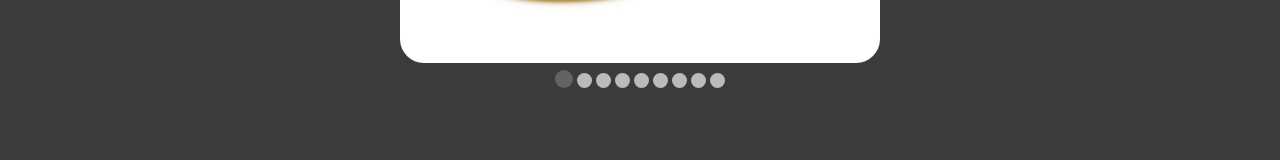
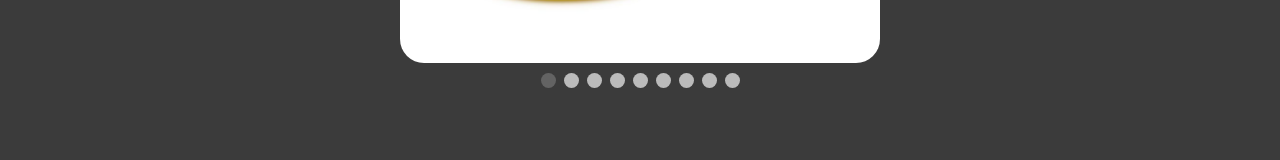
Before and after one commit to nelliott82/mugCollectionApp, a React (Create React App) app: page / in a window 1280 px wide. Shown: the part 644-804 px from the top of the page. Built offline with nearby package versions, Linux system fonts and the light colour scheme.

Commit message:
Add changes to modal click functionality

```diff
--- a/src/App.css
+++ b/src/App.css
@@ -66,6 +66,20 @@
 }
 
 #mugFade {
+  display: none;
+  position: absolute;
+  top: 0%;
+  left: 0%;
+  width: 100%;
+  height: 100%;
+  background-color: black;
+  z-index: 1001;
+  -moz-opacity: 0.8;
+  opacity: .80;
+  filter: alpha(opacity=80);
+}
+
+#mugFadeNoClick {
   display: none;
   position: absolute;
   top: 0%;
@@ -194,7 +208,7 @@
   cursor: pointer;
   height: 15px;
   width: 15px;
-  margin: 0 2px;
+  margin: 0 4px;
   background-color: #bbb;
   border-radius: 50%;
   display: inline-block;
@@ -203,9 +217,9 @@
 
 .dot.selected {
   cursor: pointer;
-  height: 18px;
-  width: 18px;
-  margin: 0 2px;
+  height: 15px;
+  width: 15px;
+  margin: 0 4px;
   background-color: rgb(99, 99, 99);
   border-radius: 50%;
   display: inline-block;
--- a/src/Mugs.js
+++ b/src/Mugs.js
@@ -4,7 +4,7 @@ import './App.css';
 function lightbox_close() {
   var lightBoxVideo = document.getElementById('videoElem');
   document.getElementById('mugLight').style.display = 'none';
-  document.getElementById('mugFade').style.display = 'none';
+  document.getElementById('mugFadeNoClick').style.display = 'none';
   document.getElementById('vidLight').style.display = 'none';
   document.getElementById('vidFade').style.display = 'none';
   lightBoxVideo.pause();
@@ -14,7 +14,7 @@ function lightbox_open() {
   var lightBoxVideo = document.getElementById('videoElem');
   document.getElementById('uSureLight').style.display = 'none';
   document.getElementById('uSureFade').style.display = 'none';
-  document.getElementById('vidLight').style.display = 'block';
+  document.getElementById('vidLight').style.display = 'inline-block';
   document.getElementById('vidFade').style.display = 'block';
   lightBoxVideo.addEventListener('ended', lightbox_close, false);
   lightBoxVideo.play();
@@ -23,11 +23,15 @@ function lightbox_open() {
 function youSure_close() {
   document.getElementById('uSureLight').style.display = 'none';
   document.getElementById('uSureFade').style.display = 'none';
+  document.getElementById('mugFadeNoClick').style.display = 'none';
+  document.getElementById('mugFade').style.display = 'block';
 }
 
 function youSure_open() {
   document.getElementById('uSureLight').style.display = 'block';
   document.getElementById('uSureFade').style.display = 'block';
+  document.getElementById('mugFade').style.display = 'none';
+  document.getElementById('mugFadeNoClick').style.display = 'block';
 }
 
 class Mugs extends React.Component {
--- a/src/Slide.js
+++ b/src/Slide.js
@@ -4,6 +4,7 @@ import Mugs from './Mugs.js';
 function mugLightbox_close() {
   document.getElementById('mugLight').style.display = 'none';
   document.getElementById('mugFade').style.display = 'none';
+  document.getElementById('mugFadeNoClick').style.display = 'none';
   document.getElementById('uSureLight').style.display = 'none';
   document.getElementById('uSureFade').style.display = 'none';
   document.getElementById('vidLight').style.display = 'none';
@@ -32,6 +33,7 @@ const Slide = ({ frontImage, mug }) => {
         <Mugs mug={mug} />
       </div>
       <div id="mugFade" onClick={mugLightbox_close}></div>
+      <div id="mugFadeNoClick" ></div>
     </div>
   );
 };
```
